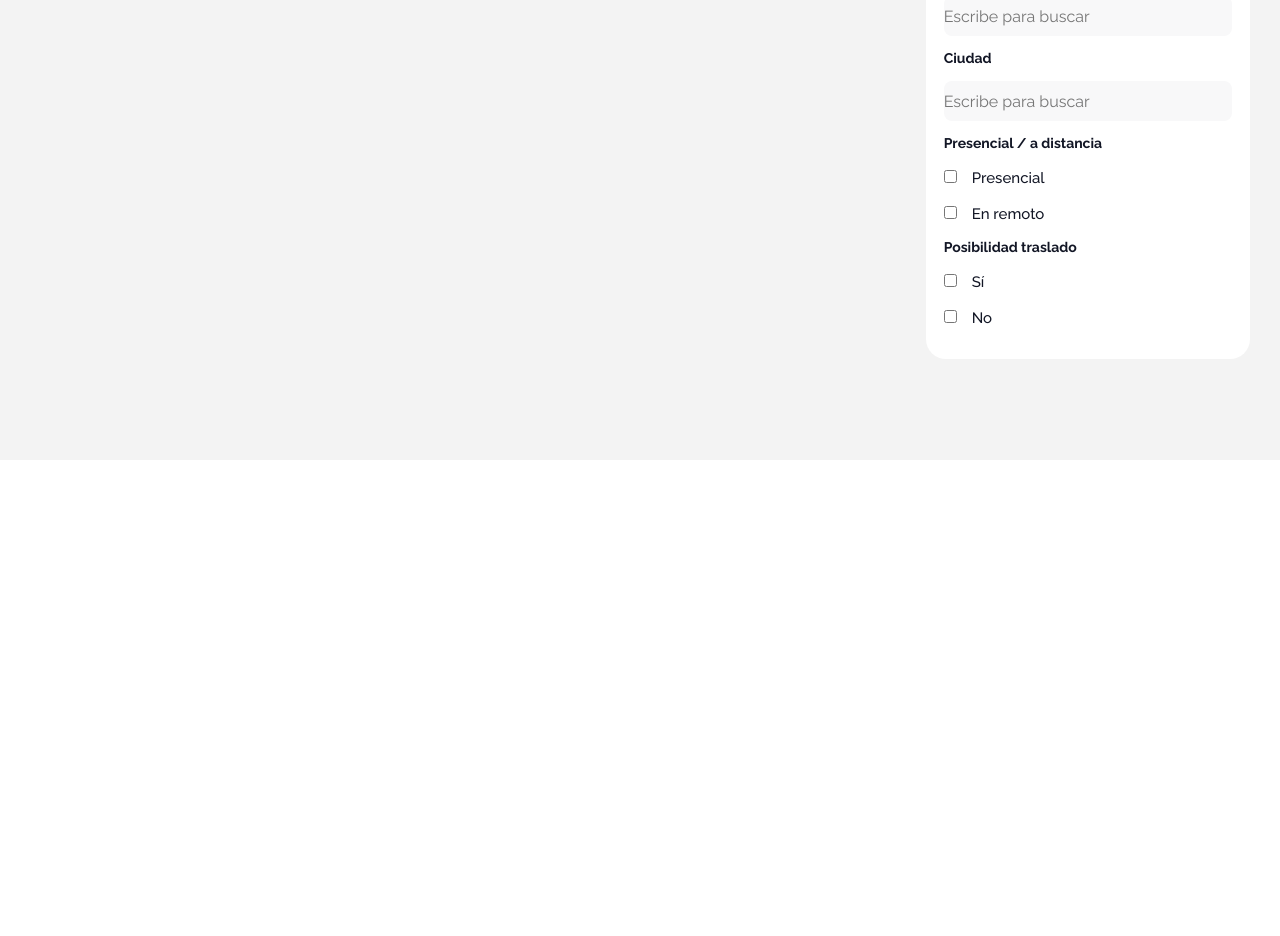
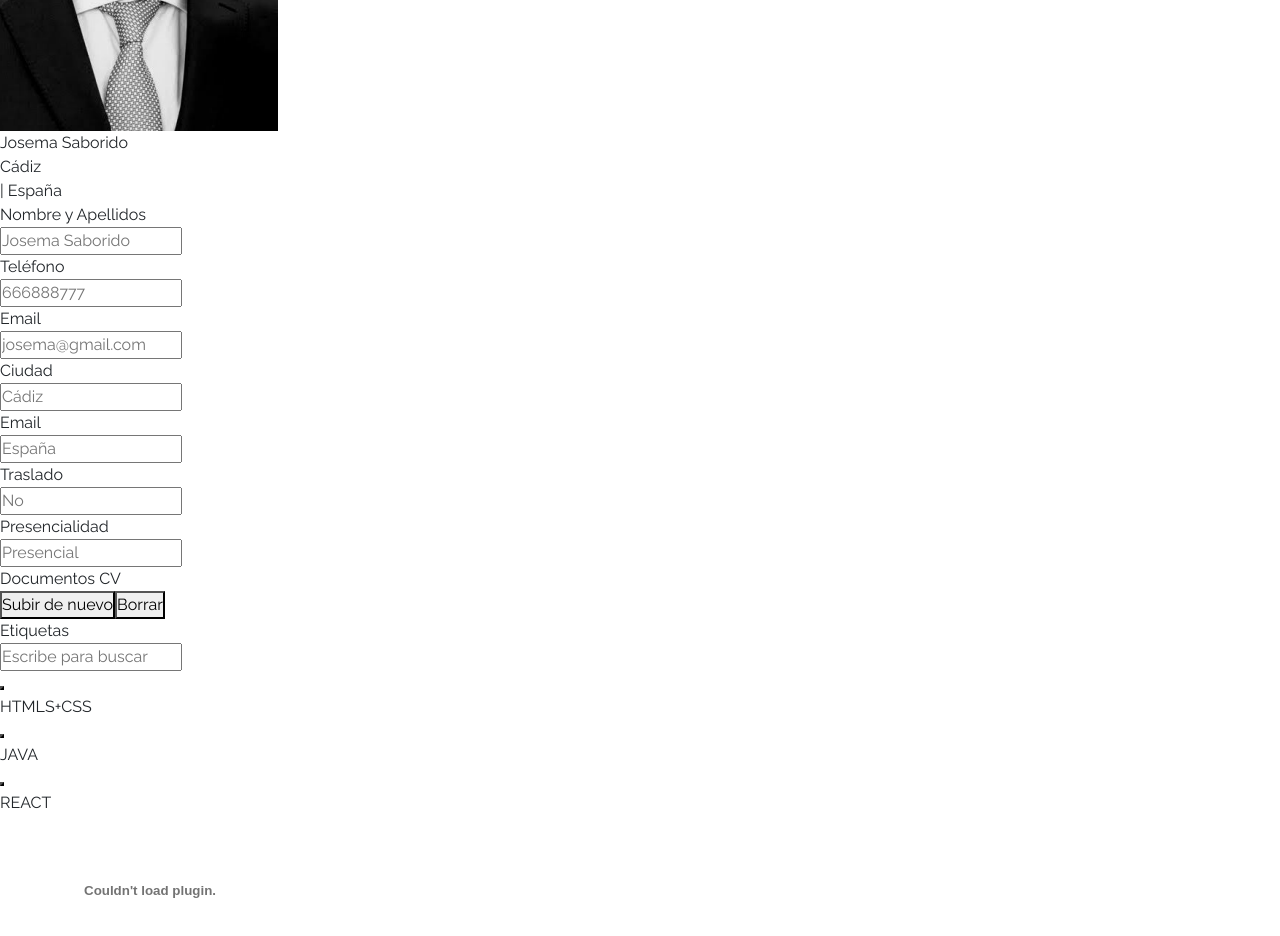
Before and after one commit to josemaSab/FirstCommit, a React (Create React App) app in the folder src/main/java/es/josemasaborido/FirstCommit/react/first-commit/: page / in a window 1280 px wide. Shown: the part 340-1276 px from the top of the page. Before the commit the page ends 902 px from the top, so only its background shows below. Built offline with nearby package versions, Linux system fonts and the light colour scheme.

Commit message:
terminada la maquetacion html de la ficha del candidato.  Comienzo a aplicar estilos

```diff
--- a/src/main/java/es/josemasaborido/FirstCommit/react/first-commit/src/App.js
+++ b/src/main/java/es/josemasaborido/FirstCommit/react/first-commit/src/App.js
@@ -1,18 +1,19 @@
 import './App.css';
+import FichaCandidato from './pages/FichaCandidato';
 
 
 // ? Pagina de Login
 //import LoginPage from './pages/home/LoginPage';
 
 // ? Pagina de Listado de Candidatos
-import ListadoCandidatos from './pages/ListadoCandidatos';
+//import ListadoCandidatos from './pages/ListadoCandidatos';
 
 // ? Pagina Ficha del Candidato
 
 function App() {
   return (
     <div>
-      <ListadoCandidatos></ListadoCandidatos>
+      <FichaCandidato></FichaCandidato>
     </div>
 
 
--- /dev/null
+++ b/src/main/java/es/josemasaborido/FirstCommit/react/first-commit/src/components/container/FichaContainer.jsx
@@ -0,0 +1,21 @@
+import React from 'react'
+import PropTypes from 'prop-types'
+import MenuSuperiorFichaC from '../ficha/MenuSuperiorFichaC'
+import DatosCandidato from '../ficha/DatosCandidato'
+import VisorPdfCV from '../ficha/VisorPdfCV'
+
+function FichaContainer(props) {
+    return (
+        <div className={props.clase}>
+            <MenuSuperiorFichaC clase='nav-sup'></MenuSuperiorFichaC>
+            <DatosCandidato clase='datos-candidato'></DatosCandidato>
+            <VisorPdfCV clase='visor-pdf'></VisorPdfCV>
+        </div>
+    )
+}
+
+FichaContainer.propTypes = {
+    clase: PropTypes.string,
+}
+
+export default FichaContainer
--- /dev/null
+++ b/src/main/java/es/josemasaborido/FirstCommit/react/first-commit/src/components/ficha/DatosCandidato.jsx
@@ -0,0 +1,103 @@
+import React from 'react'
+import PropTypes from 'prop-types'
+import EtiquetaComponent from '../pure/EtiquetaComponent'
+import CajaTextoComponent from '../pure/CajaTextoComponent'
+
+function DatosCandidato(props) {
+    return (
+        <div className={props.clase}>
+            <div className='titulo-datos'>
+                <div className='foto-titulo'>
+                    <img src='/images/Josema.png' />
+                    <EtiquetaComponent clase='nombre-foto-titulo' descripcion='Josema Saborido'></EtiquetaComponent>
+                </div>
+                <div className='ciudad-pais'>
+                    <span></span>
+                    <EtiquetaComponent clase='label-ciudad' descripcion='Cádiz'></EtiquetaComponent>
+                    <EtiquetaComponent clase='label-ciudad' descripcion='| España'></EtiquetaComponent>
+                </div>
+            </div>
+            <div className='fila-datos'>
+                <EtiquetaComponent clase='label-datos' descripcion='Nombre y Apellidos'></EtiquetaComponent>
+                <CajaTextoComponent clase='text-datos' tipo='text' descripcion='Josema Saborido' name='nombre'></CajaTextoComponent>
+            </div>
+            <div className='fila-datos-mitad'>
+                <div className='fila-datos'>
+                    <EtiquetaComponent clase='label-datos' descripcion='Teléfono'></EtiquetaComponent>
+                    <CajaTextoComponent clase='text-datos' tipo='text' descripcion='666888777' name='telefono'></CajaTextoComponent>
+                </div>
+                <div className='fila-datos'>
+                    <EtiquetaComponent clase='label-datos' descripcion='Email'></EtiquetaComponent>
+                    <CajaTextoComponent clase='text-datos' tipo='text' descripcion='josema@gmail.com' name='email'></CajaTextoComponent>
+                </div>
+            </div>
+            <div className='fila-datos-mitad'>
+                <div className='fila-datos'>
+                    <EtiquetaComponent clase='label-datos' descripcion='Ciudad'></EtiquetaComponent>
+                    <input type='text' list='ciudades' placeholder='Cádiz' />
+                    <datalist id='ciudades'>
+                        <option>Cádiz</option>
+                        <option>Madrid</option>
+                        <option>Barcelona</option>
+                    </datalist>
+                </div>
+                <div className='fila-datos'>
+                    <EtiquetaComponent clase='label-datos' descripcion='Email'></EtiquetaComponent>
+                    <input type='text' list='paises' placeholder='España' />
+                    <datalist id='paises'>
+                        <option>España</option>
+                        <option>Francia</option>
+                        <option>Alemania</option>
+                    </datalist>
+                </div>
+            </div>
+            <div className='fila-datos-mitad'>
+                <div className='fila-datos'>
+                    <EtiquetaComponent clase='label-datos' descripcion='Traslado'></EtiquetaComponent>
+                    <input type='text' list='traslado' placeholder='No' />
+                    <datalist id='traslado'>
+                        <option>Sí</option>
+                        <option>No</option>
+                    </datalist>
+                </div>
+                <div className='fila-datos'>
+                    <EtiquetaComponent clase='label-datos' descripcion='Presencialidad'></EtiquetaComponent>
+                    <input type='text' list='presencialidad' placeholder='Presencial' />
+                    <datalist id='presencialidad'>
+                        <option>Remoto</option>
+                        <option>Híbrido</option>
+                        <option>Presencial</option>
+                    </datalist>
+                </div>
+            </div>
+            <div className='fila-datos'>
+                <EtiquetaComponent clase='label-datos' descripcion='Documentos CV'></EtiquetaComponent>
+                <div className='botones-cv'>
+                    <span className='carga'></span><button className='carga-cv'>Subir de nuevo</button>
+                    <span className='borrar'></span><button className='borrar-cv'>Borrar</button>
+                </div>
+            </div>
+            <div className='fila-datos'>
+                <EtiquetaComponent clase='label-datos' descripcion='Etiquetas'></EtiquetaComponent>
+                <input type='text' list='etiquetas' placeholder='Escribe para buscar' />
+                <datalist id='etiquetas'>
+                    <option>HTMLS+CSS</option>
+                    <option>JAVA</option>
+                    <option>REACT</option>
+                </datalist>
+            </div>
+            <div className='etiquetas'>
+                <button className='eliminar'></button><EtiquetaComponent clase='tag-etiquetas' descripcion='HTMLS+CSS'></EtiquetaComponent>
+                <button className='eliminar'></button><EtiquetaComponent clase='tag-etiquetas' descripcion='JAVA'></EtiquetaComponent>
+                <button className='eliminar'></button><EtiquetaComponent clase='tag-etiquetas' descripcion='REACT'></EtiquetaComponent>
+            </div>
+
+        </div>
+    )
+}
+
+DatosCandidato.propTypes = {
+    clase: PropTypes.string,
+}
+
+export default DatosCandidato
--- /dev/null
+++ b/src/main/java/es/josemasaborido/FirstCommit/react/first-commit/src/components/ficha/MenuSuperiorFichaC.jsx
@@ -0,0 +1,24 @@
+import React from 'react'
+import PropTypes from 'prop-types'
+import EnlaceComponent from '../pure/EnlaceComponent'
+import EtiquetaComponent from '../pure/EtiquetaComponent'
+
+function MenuSuperiorFichaC(props) {
+    return (
+        <div className={props.clase}>
+            <div className='izq-nav'>
+                <span></span>
+                <EnlaceComponent enlace='#' clase='link-nav-sup' descripcion='Volver'></EnlaceComponent>
+            </div>
+            <div className='dcha-nav'>
+                <img/><EtiquetaComponent clase='user-nav' descripcion='Josema'></EtiquetaComponent>
+            </div>
+        </div>
+    )
+}
+
+MenuSuperiorFichaC.propTypes = {
+    clase: PropTypes.string,
+}
+
+export default MenuSuperiorFichaC
--- /dev/null
+++ b/src/main/java/es/josemasaborido/FirstCommit/react/first-commit/src/components/ficha/VisorPdfCV.jsx
@@ -0,0 +1,17 @@
+import React from 'react'
+import PropTypes from 'prop-types'
+
+function VisorPdfCV(props) {
+    return (
+        <div className={props.clase}>
+            <embed class="visorPDF" src="/pdf/Josema.pdf#toolbar=1&navpanes=1&scrollbar=1" type="application/pdf" />
+        </div>
+    )
+}
+
+VisorPdfCV.propTypes = {
+    clase: PropTypes.string,
+
+}
+
+export default VisorPdfCV
--- a/src/main/java/es/josemasaborido/FirstCommit/react/first-commit/src/components/listado/MenuSuperior.jsx
+++ b/src/main/java/es/josemasaborido/FirstCommit/react/first-commit/src/components/listado/MenuSuperior.jsx
@@ -7,7 +7,7 @@ function MenuSuperior(props) {
     return (
         <div className={props.clase}>
             <div className='izq-titulo'><TituloComponent clase='titulo-nav' tituloH1='OpenBootcamp' tituloH2='| Alumnos'></TituloComponent></div>
-            <div className='dcha-titulo'><img alt='Imagen de usuario'/><EtiquetaComponent clase='user-nav' descripcion='Josema'></EtiquetaComponent></div>
+            <div className='dcha-titulo'><img/><EtiquetaComponent clase='user-nav' descripcion='Josema'></EtiquetaComponent></div>
         </div>
     )
 }
--- /dev/null
+++ b/src/main/java/es/josemasaborido/FirstCommit/react/first-commit/src/pages/FichaCandidato.jsx
@@ -0,0 +1,13 @@
+import React from 'react'
+import '../styles/fichaStyle.scss'
+import FichaContainer from '../components/container/FichaContainer'
+
+function FichaCandidato(props) {
+    return (
+        <div className='contenedor-principal'>
+            <FichaContainer clase='contenedor-ficha'></FichaContainer>
+        </div>
+    )
+}
+
+export default FichaCandidato
--- /dev/null
+++ b/src/main/java/es/josemasaborido/FirstCommit/react/first-commit/src/styles/fichaStyle.scss
@@ -0,0 +1,20 @@
+/* Importamos la fuente */
+@import url("https://fonts.googleapis.com/css2?family=Raleway:wght@100;200;300;400;500;600;700&display=swap");
+
+:root{
+    --verde: #32d5a4;
+    --negro: #121625;
+    --blanco: #ffffff;
+    --gris: #a5a8b3;
+    --grisfondo: #f3f3f3;
+    --bordesgris: #E6E6EA;
+    --fondotxtbox: #F8F8F9;
+    --grisinput: #8C909C;
+
+}
+
+*{
+    font-family: "Raleway", sans-serif;
+    margin: 0;
+    padding: 0;
+}
```
Also changed, not shown: 1 other file (tests, documents, lock files or other folders).
